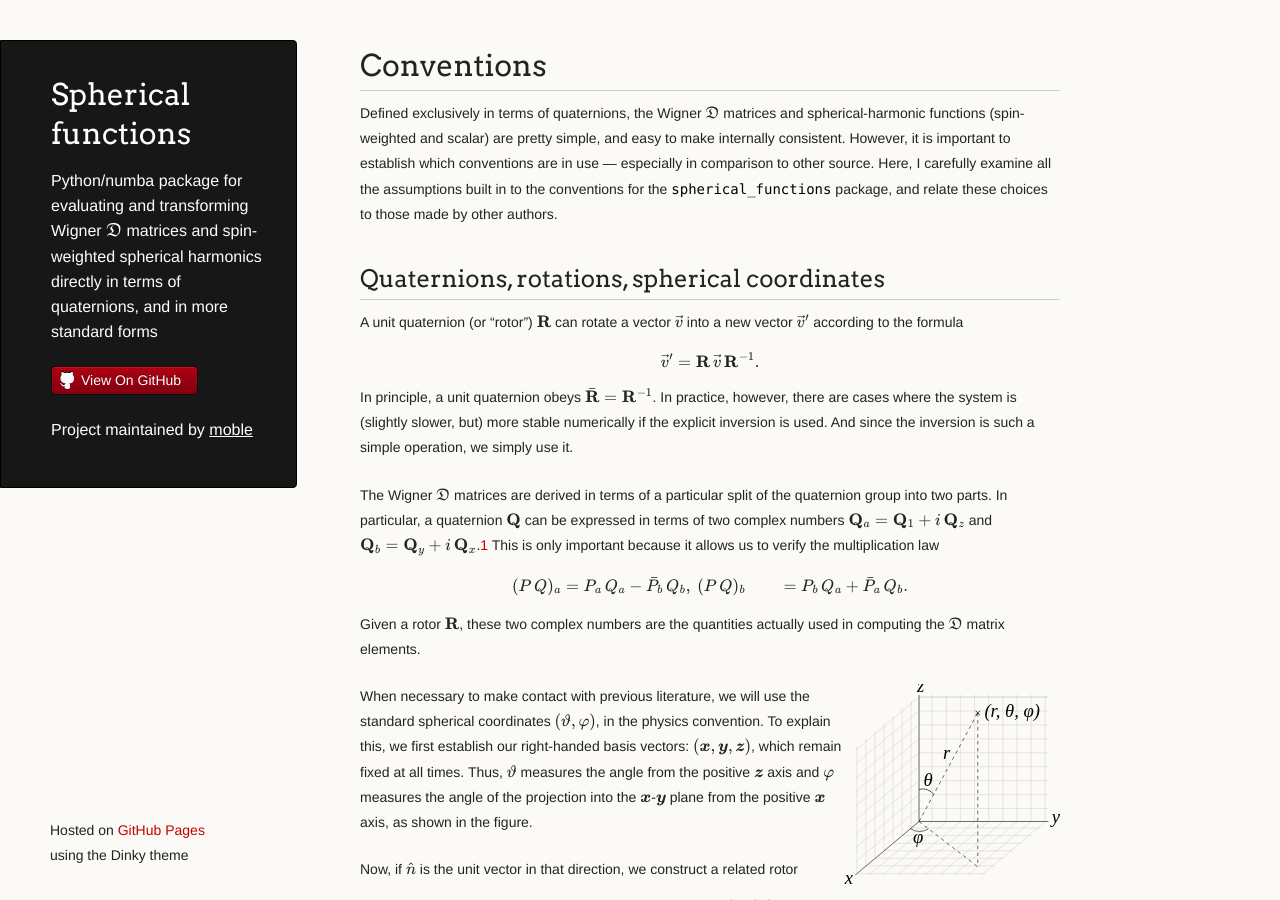
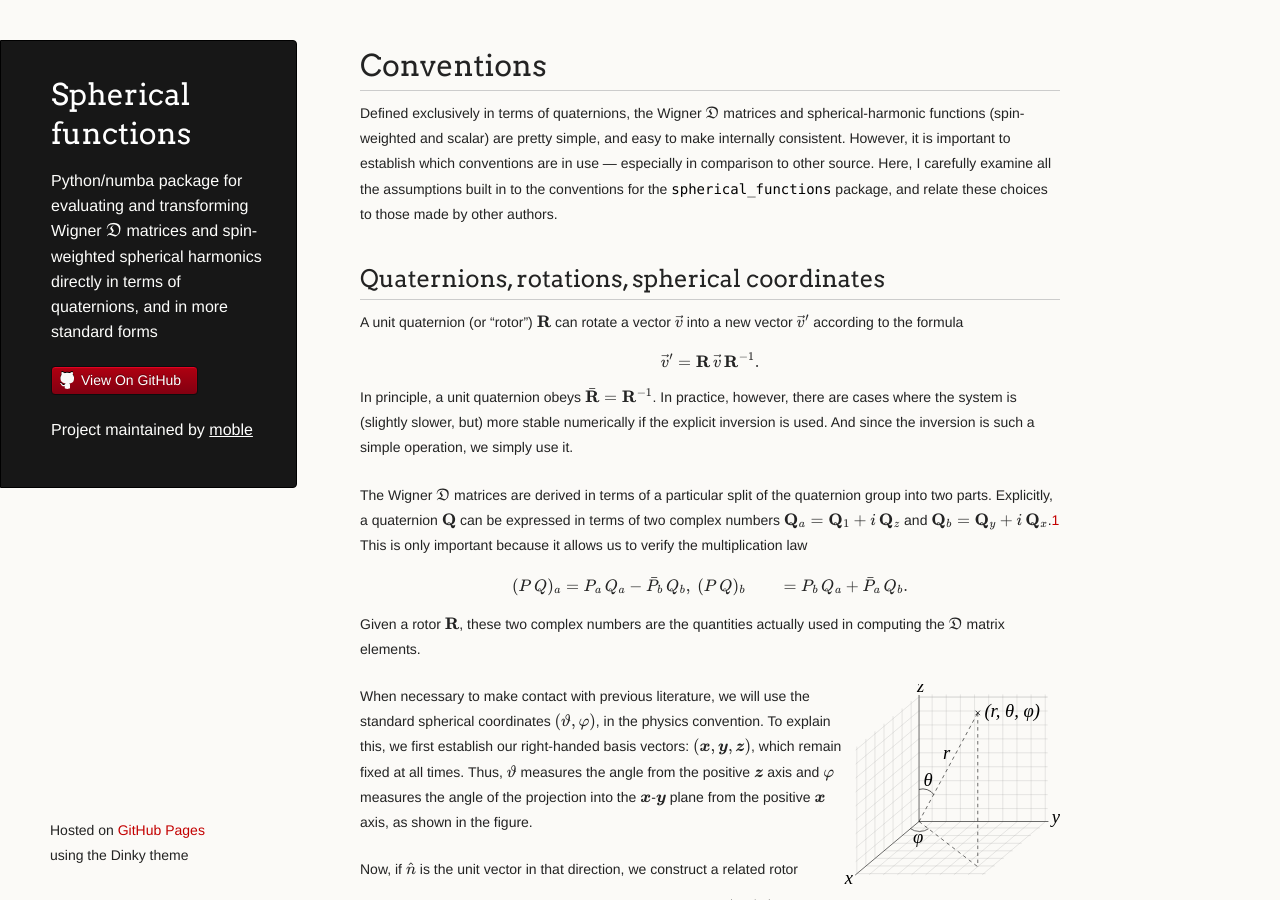
Before and after one commit to moble/spherical_functions, a Jekyll site: the page built from index.md, in a window 1280 px wide and 900 px high. Built offline with Jekyll 4.4.1, drawn with Linux system fonts in a browser that asks for light colours; formulas are drawn with MathJax 3.

Commit message:
Superscript footnote

```diff
--- a/index.md
+++ b/index.md
@@ -27,11 +27,11 @@ explicit inversion is used.  And since the inversion is such a simple
 operation, we simply use it.
 
 The Wigner $\mathfrak{D}$ matrices are derived in terms of a
-particular split of the quaternion group into two parts.  In
-particular, a quaternion $\quat{Q}$ can be expressed in terms of two
-complex numbers $\quat{Q}\_a = \quat{Q}\_1 + i\, \quat{Q}\_z$ and
-$\quat{Q}\_b = \quat{Q}\_y + i\, \quat{Q}\_x$.[^1] This is only
-important because it allows us to verify the multiplication law
+particular split of the quaternion group into two parts.  Explicitly,
+a quaternion $\quat{Q}$ can be expressed in terms of two complex
+numbers $\quat{Q}\_a = \quat{Q}\_1 + i\, \quat{Q}\_z$ and $\quat{Q}\_b
+= \quat{Q}\_y + i\, \quat{Q}\_x$.<sup>[^1]</sup> This is only important because
+it allows us to verify the multiplication law
 \begin{align}
   (P\,Q)\_a &= P\_a\, Q\_a - \co{P}\_b\, Q\_b, \\\\
   (P\,Q)\_b &= P\_b\, Q\_a + \co{P}\_a\, Q\_b.
```
